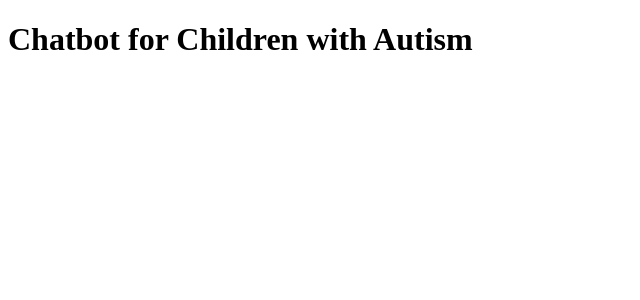
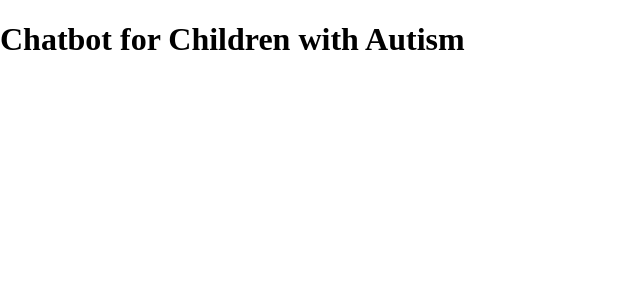
Before and after one commit to hanaEdonnelly/hana.gallery, a Jekyll site: the page built from _projects/autism-chatbot.md, in a window 1280 px wide. Shown: the top 300 px of the page, without its empty margins (0-640 px from the left). Built offline with Jekyll 4.4.1, drawn with Linux system fonts in a browser that asks for light colours.

Commit message:
Add files via upload

```diff
--- a/_layouts/default.html
+++ b/_layouts/default.html
@@ -1,9 +1,9 @@
 <!DOCTYPE html>
 <html>
     {% include head.html %}
+    {% include nav.html %}
 </html>
 <body>
-    <h1>{{ page.title }}</h1>
     <div class="body-div">
         <div class="content-div">
             {{ content }}
--- a/styles.css
+++ b/styles.css
@@ -1,29 +1,34 @@
 html {
   width: 100%;
   /* Ensure the container spans the full width */
-  max-width: 100%;
-  /* Ensure the container does not exceed the width of its parent */
+  padding: 0;
+  margin: 0;
   box-sizing: border-box;
   /* Include padding and border in the width calculation */
 }
 body {
   width: 100%;
   /* Ensure the container spans the full width */
-  max-width: 100%;
-  /* Ensure the container does not exceed the width of its parent */
+  padding: 0;
+  margin: 0;
   box-sizing: border-box;
-  /* Include padding and border in the width calculation */
 }
 iframe {
   box-sizing: border-box;
   /* Include padding and border in the width calculation */
   padding: 0;
-  width: 100%;
+  width: 320px;
 }
 img {
   width: 100%;
   padding: 0;
 }
+.body-div {
+  padding: 0;
+  margin: 0;
+  width: 100%;
+  max-width: 100%;
+}
 .content-div {
   width: 100%;
   padding: 0 5px;
```
Also changed, not shown: styles.less (+14 -5 lines), _includes/nav.html (added), 4 other files.
